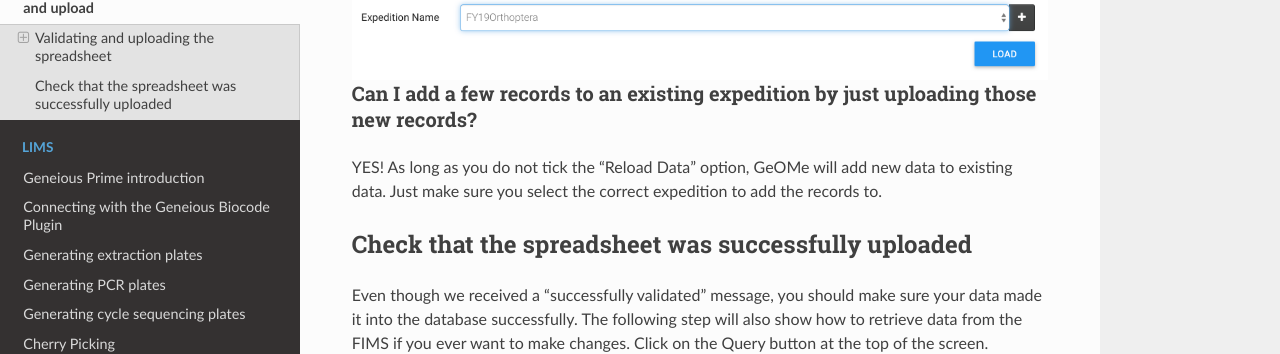
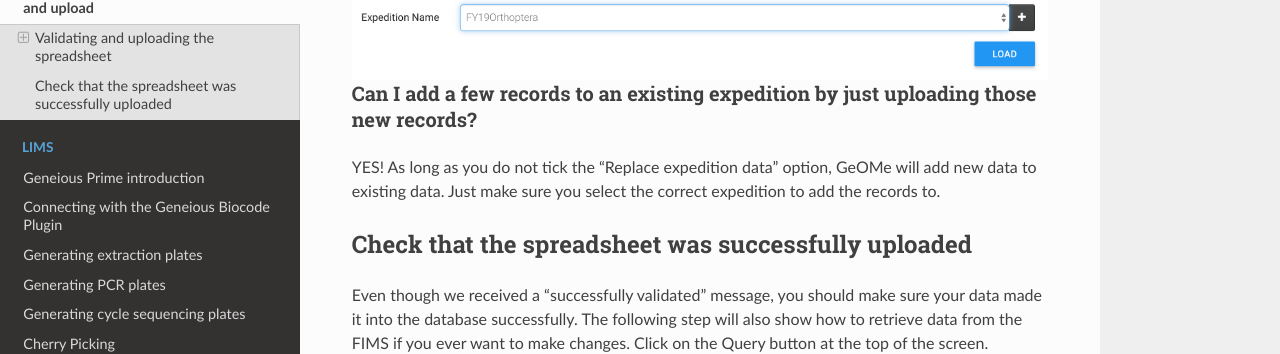
Before and after one commit to SIBarcodeNetwork/ReadtheDocsMaster, a Sphinx documentation site: the page built from Docs/fims_spreadsheet_val.rst, in a window 1280 px wide and 900 px high, scrolled down 1907 px. Shown: the part 100-454 px from the top of the window. Built offline with Sphinx 7.4.7 and the Read the Docs theme 2.0.0, drawn with Linux system fonts in a browser that asks for light colours.

Commit message:
Update fims_spreadsheet_val.rst

```diff
--- a/Docs/fims_spreadsheet_val.rst
+++ b/Docs/fims_spreadsheet_val.rst
@@ -51,7 +51,7 @@ Validation and loading
 Can I add a few records to an existing expedition by just uploading those new records?
 ~~~~~~~~~~~~~~~~~~~~~~~~~~~~~~~~~~~~~~~~~~~~~~~~~~~~~~~~~~~~~~~~~~~~~~~~~~~~~~~~~~~
 
-YES! As long as you do not tick the “Reload Data” option, GeOMe will add new data to existing data. Just make sure you select the correct expedition to add the records to.
+YES! As long as you do not tick the “Replace expedition data” option, GeOMe will add new data to existing data. Just make sure you select the correct expedition to add the records to.
 
 Check that the spreadsheet was successfully uploaded
 ----------------------------------------------------
```
